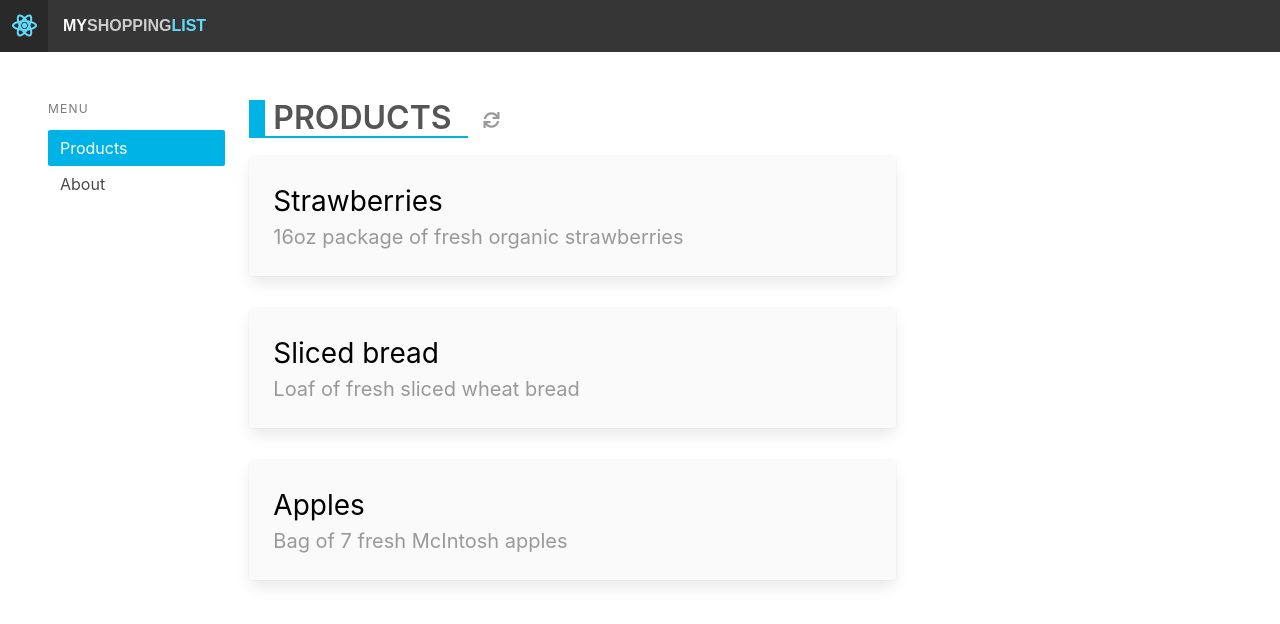
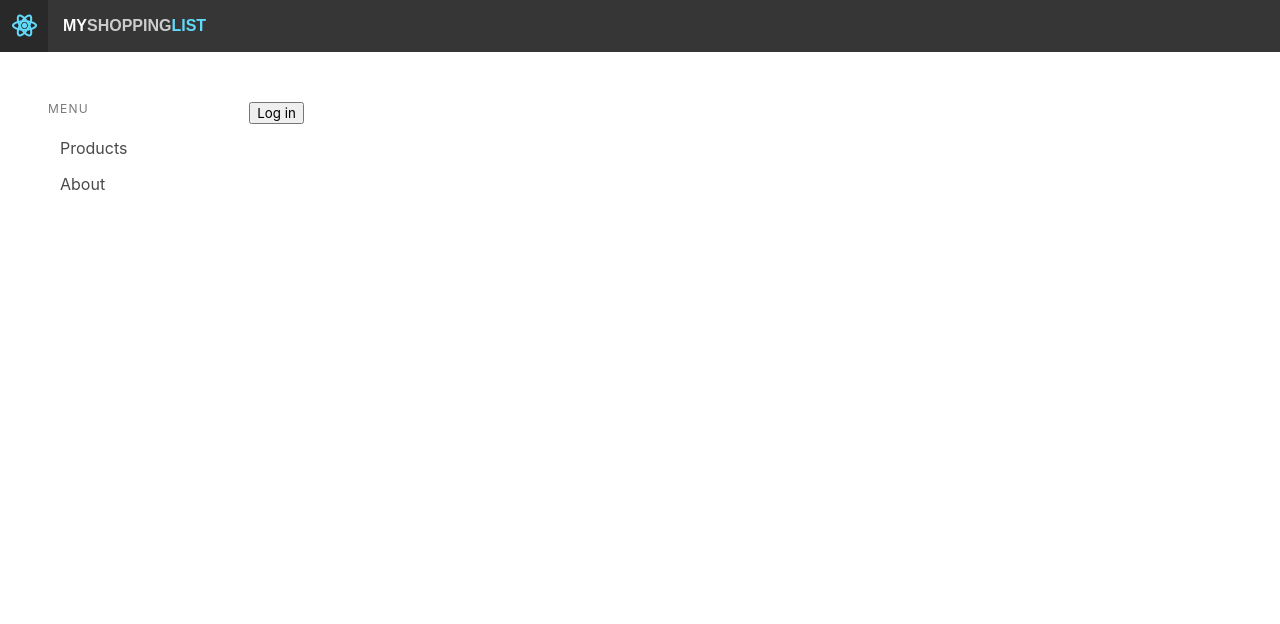
Before and after one commit to ZolarV/my-static-web-app, a React (Create React App) app in the folder react-app/: page / in a window 1280 px wide. Before the commit this address led to /products. Shown: the top 624 px of the page. Built offline with nearby package versions, Linux system fonts and the light colour scheme.

Commit message:
update code for login

```diff
--- a/react-app/src/App.js
+++ b/react-app/src/App.js
@@ -4,6 +4,8 @@ import './styles.scss';
 import { Redirect, Route, Switch } from 'react-router-dom';
 import { withRouter } from 'react-router';
 import { HeaderBar, NavBar, NotFound } from './components';
+import { config } from './Config';
+import  {PublicClientApplication } from '@azure/msal-browser'
 import About from './About';
 
 const Products = withRouter(
@@ -11,6 +13,54 @@ const Products = withRouter(
 );
 
 class App extends Component {
+
+  constructor(props){
+    super(props);
+    this.state = {
+      error: null,
+      isAuthenticated: false,
+      user: {}
+    };
+    this.login = this.login.bind(this)
+    this.PublicClientApplication = new PublicClientApplication({
+      auth:{
+        clientId: config.appId,
+        redirectUri: config.redirectUri,
+        authority: config.authortiy
+      },
+      cache:{
+        cacheLocation: "sessionStorage",
+        storeAuthStateInCookie: true
+      }
+    });
+  }
+
+  async login(){
+    try{
+      await this.PublicClientApplication.loginPopup(
+        {
+          scopes:config.scopes,
+          prompt: "select_account"
+        }
+      );
+    this.setState({isAuthenticated:true})
+    }
+    catch(err){
+      this.setState({
+        isAuthenticated:false,
+        user:{},
+        error:err
+      });
+    }
+  }
+
+  logout(){
+    this.PublicClientApplication.logout();
+  }
+
+
+
+
   render() {
     return (
       <div>
@@ -18,6 +68,8 @@ class App extends Component {
         <div className="section columns">
           <NavBar />
           <main className="column">
+            {
+              this.state.isAuthenticated ? <p>
                 <Suspense fallback={<div>Loading...</div>}>
                <Switch>
                  <Redirect from="/" exact to="/products" />
@@ -26,6 +78,12 @@ class App extends Component {
                  <Route exact path="**" component={NotFound} />
                </Switch>
              </Suspense>
+              </p>:
+               <p>
+                <button onClick={()=>this.login}>Log in</button>
+               </p>
+            }
+
           </main>
         </div>
       </div>
```
Lines whose indentation alone changed are shown as unchanged.
